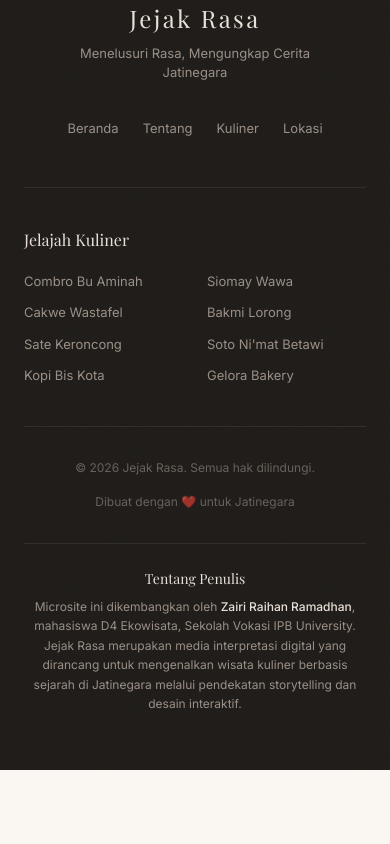
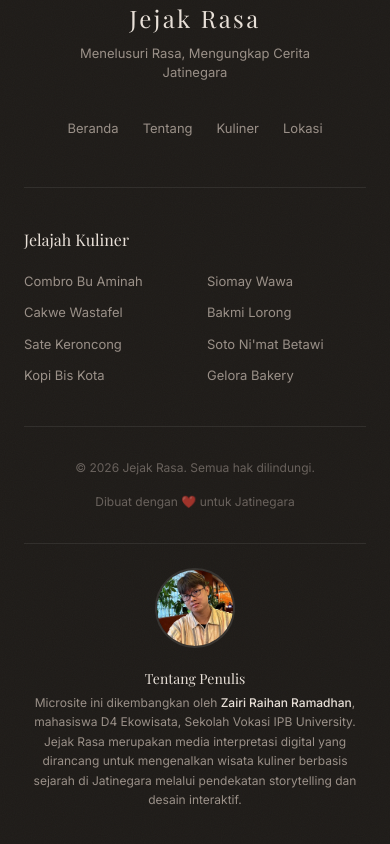
Before and after one commit to ArifSanPinim09/jejak-rasa, a Next.js app: page / in a window 390 px wide. Shown: the part 3199-4043 px from the top of the page. Before the commit the page ends 3969 px from the top, so only its background shows below. Built offline with nearby package versions, Linux system fonts and the light colour scheme; a web font is replaced by a local one.

Commit message:
feat: add author profile photo (webp) in footer
- Convert IMG_2491 to webp (49KB) for web performance
- Circular avatar 80px mobile / 96px desktop
- Responsive flex layout: stack on mobile, row on desktop
- Subtle border white/10 on dark footer

```diff
--- a/app/page.tsx
+++ b/app/page.tsx
@@ -273,11 +273,21 @@ export default function Home() {
             <div className="w-full h-[1px] bg-white/[0.08] mb-6 mt-8" />
 
             {/* About Author */}
-            <div className="text-center">
-              <p className="font-playfair text-[14px] md:text-[15px] text-dark-text mb-2">
+            <div className="flex flex-col sm:flex-row items-center gap-5 sm:gap-6 text-center sm:text-left">
+              <div className="relative w-[80px] h-[80px] sm:w-[96px] sm:h-[96px] rounded-full overflow-hidden flex-shrink-0 border-2 border-white/10">
+                <Image
+                  src="/images/penulis.webp"
+                  alt="Zairi Raihan Ramadhan"
+                  fill
+                  className="object-cover"
+                  sizes="96px"
+                />
+              </div>
+              <div>
+                <p className="font-playfair text-[14px] md:text-[15px] text-dark-text mb-1">
                   Tentang Penulis
                 </p>
-              <p className="font-inter text-[12px] md:text-[13px] text-dark-muted leading-relaxed max-w-[600px] mx-auto">
+                <p className="font-inter text-[12px] md:text-[13px] text-dark-muted leading-relaxed max-w-[500px]">
                   Microsite ini dikembangkan oleh{" "}
                   <span className="text-dark-text font-medium">
                     Zairi Raihan Ramadhan
@@ -289,6 +299,7 @@ export default function Home() {
                 </p>
               </div>
             </div>
+          </div>
         </footer>
       </AnimatedSection>
     </main>
```
Also changed, not shown: public/images/penulis.webp (added). Lines whose indentation alone changed are shown as unchanged.
